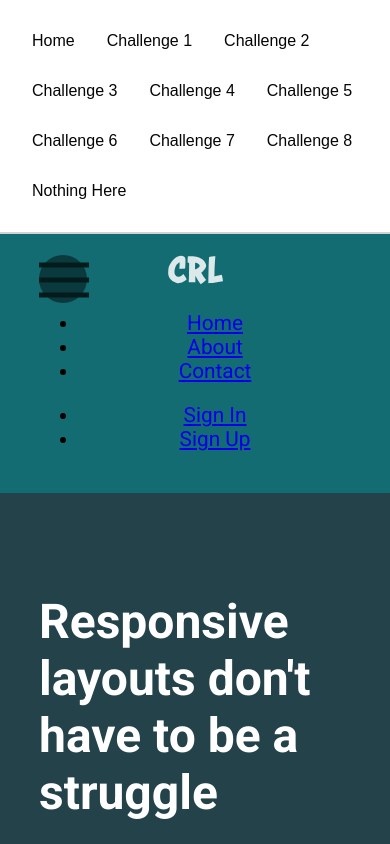
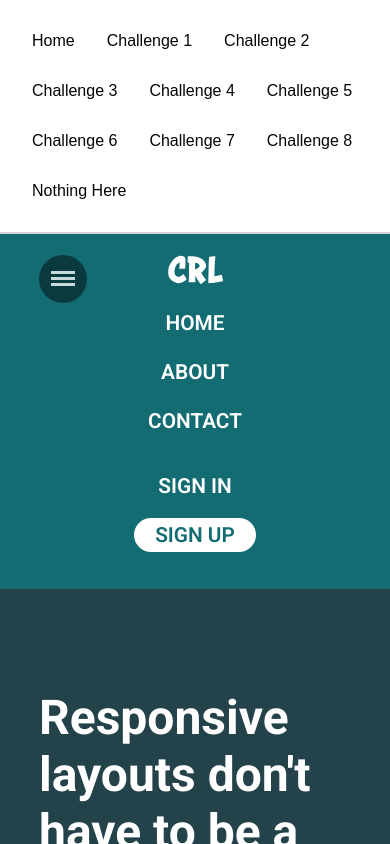
Before and after one commit to DareAnanas/challenges, a React (Vite) app: page /challenge8 in a window 390 px wide. Both pictures are taken after a click on the button "open navigation". Shown: the top 844 px of the page. Built offline with nearby package versions, Linux system fonts and the light colour scheme.

Commit message:
Completed mobile navigation challenge. - Issue: mobile nav is not position: absolute ?

```diff
--- a/src/Pages/Challenge8/Challenge8.jsx
+++ b/src/Pages/Challenge8/Challenge8.jsx
@@ -1,3 +1,4 @@
+import { useState } from "react";
 import { createGlobalStyle, styled } from "styled-components";
 
 const Body = styled.div`
@@ -60,13 +61,34 @@ const NavToggle = styled.button.attrs({
     }
 `;
 
-const Hamburger = <svg
-    xmlns="http://www.w3.org/2000/svg"
-    viewBox="0 0 50 50"
-    width="50px"
-    height="50px">
-    <path d="M 0 7.5 L 0 12.5 L 50 12.5 L 50 7.5 Z M 0 22.5 L 0 27.5 L 50 27.5 L 50 22.5 Z M 0 37.5 L 0 42.5 L 50 42.5 L 50 37.5 Z"/>
-</svg>;
+// const Hamburger = <svg
+//     xmlns="http://www.w3.org/2000/svg"
+//     viewBox="0 0 50 50"
+//     width="50px"
+//     height="50px">
+//     <path d="M 0 7.5 L 0 12.5 L 50 12.5 L 50 7.5 Z M 0 22.5 L 0 27.5 L 50 27.5 L 50 22.5 Z M 0 37.5 L 0 42.5 L 50 42.5 L 50 37.5 Z"/>
+// </svg>;
+
+const Hamburger = styled.span`
+    width: 50%;
+    position: relative;
+    &, &::before, &::after {
+        display: block;
+        margin: 0 auto;
+        height: 3px;
+        background: white;
+    }
+    &::before, &::after {
+        content: "";
+        width: 100%;
+    }
+    &::before {
+        transform: translateY(-6px);
+    }
+    &::after {
+        transform: translateY(3px);
+    }
+`;
 
 const Logo = styled.a.attrs({href: '#'})`
     height: 30px;
@@ -79,14 +101,11 @@ const LogoSvg = <svg
     fill="none"
     xmlns="http://www.w3.org/2000/svg">
     <path d="M11.4621 11.9515C11.4224 12.15 11.343 13.4992 11.343 13.777C11.6208 13.8167 12.0574 13.8167 12.5336 13.8167C13.8034 13.8167 15.4702 13.7373 17.0575 13.6183C17.256 12.8643 17.2956 11.3563 17.3353 10.5229C17.4941 9.17367 17.4544 6.83231 17.4941 5.80052C17.4941 3.73696 17.256 2.50675 15.9861 1.59402C15.0337 0.959074 14.0019 0.641602 12.9304 0.641602C10.9065 0.641602 8.80326 1.67339 7.49369 2.70517C4.75549 4.96716 2.57287 7.66567 1.14425 11.0785C0.231516 13.2214 0.191832 17.0311 0.231516 18.6978C0.310884 20.2058 0.866461 21.9519 1.77919 23.2218C2.81098 24.6504 3.88245 25.6425 5.39044 26.5949C6.73969 27.4283 8.24769 28.1426 9.79536 28.222C11.5018 28.341 13.486 27.7458 14.8749 27.0315C16.6607 26.1584 17.6528 25.3647 18.6846 24.2933C17.7719 22.4678 16.1051 20.0074 15.3908 19.0947C14.2797 20.1661 13.2876 20.9598 12.0177 21.436C11.3827 21.6344 10.6287 21.7932 9.91442 21.7138C8.68421 21.6344 7.53338 20.563 6.9778 19.5709C6.58096 18.8169 6.46191 17.7454 6.46191 16.8724C6.46191 16.1581 6.54127 15.4834 6.58096 15.166C6.81906 13.777 7.29527 11.9119 8.00958 10.642C8.80326 9.41177 10.589 7.78473 11.5018 7.30852C11.5018 7.30852 11.6208 8.06251 11.6208 9.3324C11.6208 10.0467 11.5811 10.9198 11.4621 11.9515Z"
-    fill="white"
-    fillOpacity="0.85"/>
+    fill="white" />
     <path d="M35.4793 21.3963C34.9634 20.682 33.6538 18.301 33.257 17.666C35.4396 15.9199 36.4317 14.8088 37.4635 12.9833C37.9794 12.1897 38.1381 11.3563 38.1381 10.5626C38.1381 8.89588 37.2254 7.42757 36.5904 6.63389C35.8761 5.68147 35.3206 4.64969 31.5903 2.74485C29.6061 1.75275 27.5028 1.23686 24.8043 1.15749C24.1297 1.15749 22.9391 1.15749 22.4233 1.15749C21.2327 1.15749 21.3121 1.19718 19.8835 1.23686C19.566 3.49885 19.6057 5.64179 19.6454 7.74504C19.6454 7.74504 20.5978 7.62599 21.074 7.74504C21.2327 9.61019 21.0343 17.2295 21.0343 19.0947C21.1137 20.4042 20.7168 26.6743 20.7962 27.3489C22.9788 27.3886 25.2805 27.3886 27.3838 27.2299C27.3838 25.2854 27.3441 22.9043 27.3441 20.8408C28.2568 22.3488 29.5267 24.8489 30.9156 26.714C31.3125 27.2696 32.0268 28.4204 32.8205 29.1744C33.8522 28.6982 36.1936 26.9124 38.2175 24.8092C37.4635 24.0155 36.1936 22.3488 35.4793 21.3963ZM27.1456 14.6104C26.9869 12.3881 27.1456 9.72924 27.1456 7.70536C27.4631 7.74504 27.7012 7.78473 27.8996 7.82441C29.2886 8.06251 30.3601 8.89588 31.3125 9.84829C33.0586 11.6738 28.5743 14.2532 27.1456 14.6104Z"
-    fill="white"
-    fillOpacity="0.85"/>
+    fill="white" />
     <path d="M53.7302 19.8487C52.2222 20.1661 50.7539 20.6027 49.2459 20.8408C48.2935 20.9995 47.3411 21.2376 46.4284 21.3963C46.4284 16.2771 46.5474 11.396 46.9442 6.47515C47.103 4.76874 47.3014 3.06233 47.3808 1.35591C45.0394 1.3956 42.2615 1.75275 41.071 1.91149C40.952 5.04653 40.6345 7.90378 40.6345 10.761C40.6345 14.7294 40.3964 18.6581 40.3964 22.5869C40.3964 24.5314 40.2773 26.3172 40.4361 28.222C41.3091 28.1823 42.1822 28.1029 43.0949 28.0236C44.087 27.9442 45.0394 27.8252 46.0712 27.7061C48.0157 27.468 49.8809 27.0315 51.7857 26.714C52.8175 26.5553 53.9683 26.4362 55.0001 26.1584C54.6826 23.0234 54.0477 20.8408 53.7302 19.8487Z"
-    fill="white"
-    fillOpacity="0.85"/>
+    fill="white" />
 </svg>;
 
 const Nav = styled.nav`
@@ -103,15 +122,59 @@ const Nav = styled.nav`
     }}
     @media (min-width: 800px) {
         visibility: visible;
+        height: auto;
+        position: initial;
         display: flex;
     }
 `;
 
-const NavList = styled.ul``; // $primary $secondary
+const NavList = styled.ul`
+    list-style-type: none;
+    padding: 0;
+    ${props => {
+        if (props.$primary) return`
+            margin-bottom: 2em;
+        `;
+    }}
+    @media (min-width: 800px) {
+        display: flex;
+        gap: 1em;
+        margin: 0;
+        ${props => {
+            if (props.$primary) return`
+                margin: 0 auto;
+            `;
+        }}
+    }
+`; // $primary $secondary
 
-const NavItem = styled.li``;
+const NavItem = styled.li`
+    & + & {
+        margin-top: 1.2em;
+    }
+    @media (min-width: 800px) {
+        & + & {
+            margin-top: 0;
+        }
+    }
+`;
 
-const NavLink = styled.a.attrs({href: '#'})``; // href $button
+const NavLink = styled.a.attrs({href: '#'})`
+    color: white;
+    text-decoration: none;
+    text-transform: uppercase;
+    font-weight: 600;
+    ${props => {
+        if (props.$button) {
+            return `
+                background: #fff;
+                color: #136c72;
+                padding: 0.25em 1em;
+                border-radius: 10em;
+            `;
+        }
+    }}
+`; // href $button
 
 const Hero = styled.section`
     padding: 100px 0;
@@ -181,20 +244,18 @@ const Sidebar = styled.aside`
 
 const SidebarTitle = styled.h2``;
 
-function Challenge8() {
+function NavController() {
+    const [isVisible, setIsVisible] = useState(false);
+
     return (
-        <Body>
-            <GlobalStyles />
-            <header>
-                <Container>
-                    <Row>
-                        <NavToggle>
-                            {Hamburger}
+        <Row style={{alignItems: 'center'}}>
+            <NavToggle onClick={() => setIsVisible((prev) => !prev)}>
+                <Hamburger></Hamburger>
             </NavToggle>
             <Logo>
                 {LogoSvg}
             </Logo>
-                        <Nav $visible>
+            <Nav $visible={isVisible}>
                 <NavList $primary>
                     <NavItem><NavLink>Home</NavLink></NavItem>
                     <NavItem><NavLink>About</NavLink></NavItem>
@@ -206,6 +267,16 @@ function Challenge8() {
                 </NavList>
             </Nav>
         </Row>
+    );
+}
+
+function Challenge8() {
+    return (
+        <Body>
+            <GlobalStyles />
+            <header>
+                <Container>
+                    <NavController />
                 </Container>
             </header>
             <Hero>
--- a/src/Styles/index.css
+++ b/src/Styles/index.css
@@ -1,4 +1,4 @@
-@import url('https://fonts.googleapis.com/css2?family=Roboto:wght@300;400;700;900&display=swap');
+@import url('https://fonts.googleapis.com/css2?family=Roboto:wght@300;400;600;700;900&display=swap');
 @import url('https://fonts.googleapis.com/css2?family=Playfair+Display:wght@900&display=swap');
 
 *,
```
Lines whose indentation alone changed are shown as unchanged.
